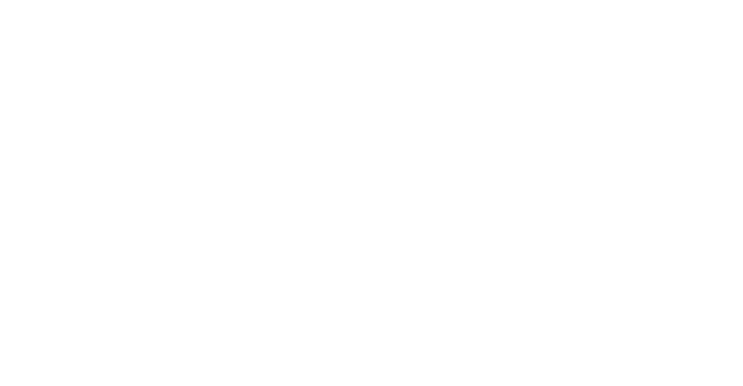
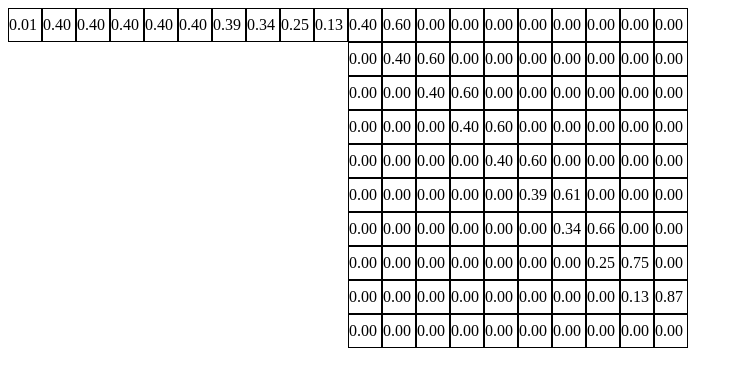
Before and after one commit to Blake-Dowling/MarkovDAG, a React (Create React App) app: page / in a window 1280 px wide. Shown: the top 386 px of the page, without its empty margins (0-743 px from the left). Built offline with nearby package versions, Linux system fonts and the light colour scheme.

Commit message:
Switched to and from index references.

```diff
--- a/src/index.tsx
+++ b/src/index.tsx
@@ -1,52 +1,11 @@
-import React, { useState, useEffect } from 'react'
+import React from 'react'
 import ReactDOM from 'react-dom'
-import StateMain from './line'
-import { State } from './line'
-import { MarkovMatrix } from './line'
+import State from './line'
 
 export default function App(){
-        //     useEffect(() => {
-
-        //     const interval = setInterval(() => {
-
-        //         setStateList1(densityState.drawState());
-        //         setMarkovMatrix(new MarkovMatrix(densityState.nodes.length));
-        //         markovMatrix.markovCalc(densityState);
-        //         markovMatrix.markovMult(densityState);
-        //         setMarkovList(markovMatrix.markovDisplay());
-
-        //     }, 1000);
-        //     return () => {
-        //         clearInterval(interval);
-        //     };
-        // }, []);
-    //************************************************************/
-    //******************** Main ********************/
-    //************************************************************/
-    //const[densityState, setDensityState] = React.useState(new State(10));
-
-
-        const[densityState, setDensityState] = React.useState(null);
-        console.log("--------")
-        const [StateList1, setStateList1] = React.useState([]);
-        const [markovMatrix, setMarkovMatrix] = useState([]);
-        const [markovList, setMarkovList] = React.useState(null);
-
-
-
     return(
         <div>
-            <StateMain
-                densityState={densityState}
-                setDensityState={setDensityState}
-                StateList1={StateList1}
-                setStateList1={setStateList1}
-                markovMatrix={markovMatrix}
-                setMarkovMatrix={setMarkovMatrix}
-                markovList={markovList}
-                setMarkovList={setMarkovList}
-
-            />
+            <State/>
         </div>
     )
 }
--- a/src/line.tsx
+++ b/src/line.tsx
@@ -1,11 +1,26 @@
 import React, {useEffect, useState} from 'react'
 
 
+export default function State() {
+    useEffect(() => {
+        const interval = setInterval(() => {
+            setStateList1(state.drawState());
+            setMarkovMatrix(new MarkovMatrix(state.nodes.length));
+            markovMatrix.markovCalc(state);
+            markovMatrix.markovMult(state);
+            setMarkovList(markovMatrix.markovDisplay());
 
+
+
+        }, 1000);
+        return () => {
+            clearInterval(interval);
+        };
+    }, []);
     //************************************************************/
     //******************** Markov matrix definition ********************/
     //************************************************************/
-    export class MarkovMatrix{
+    class MarkovMatrix{
         width: number;
         height: number;
         matrix: number[][] = [];
@@ -19,59 +34,60 @@
 
         }
         setProb(from: number, to: number, prob: number): void{
-            this.matrix[from][to] = prob;
+            this.matrix[to][from] = prob;
         }
 
         //******************** markovCalc ********************/
         //Perform single iteration of markov transformation
         //to calling State instance
-        markovCalc(densityState: State): void{
-            for(const curNode of densityState.nodes){
-                let fromIndex: number = densityState.nodes.indexOf(curNode);
+        markovCalc(state: State): void{
+            for(const curNode of state.nodes){
+                let fromIndex: number = state.nodes.indexOf(curNode);
                 for(const toNode of curNode.next){
                     let probTo: number = Math.max(0,(1.0 - toNode.density));
                     let probFrom: number = 1.0 - probTo;
-                    let toIndex: number = densityState.nodes.indexOf(toNode);
+                    let toIndex: number = state.nodes.indexOf(toNode);
                     this.setProb(fromIndex, toIndex, probTo);
                     this.setProb(fromIndex, fromIndex, probFrom);
                 }
             }
         }
-        markovMult(densityState: State): State{
+        markovMult(state: State): void{
             //******************** Check matrix side length = state length ********************/
-            if(densityState.nodes.length !== this.width){ //check matrix side = state length
+            if(state.nodes.length !== this.width){ //check matrix side = state length
                 throw new Error("Markov matrix width and height must equal state length.");
             }
             //******************** Matrix Multiplication ********************/
-            let oldDensities = Array(densityState.nodes.length).fill(0.0);
-            for(let i=0; i<densityState.nodes.length; i++){ //copy of old densities state
-                oldDensities[i] = densityState.nodes[i].density;
+            let oldDensities = Array(state.nodes.length).fill(0.0);
+            for(let i=0; i<state.nodes.length; i++){ //copy of old densities state
+                oldDensities[i] = state.nodes[i].density;
             }
-            let newDensities = Array(oldDensities.length).fill(0.0); //new densities state
+            let newDensities :any[]= []//Array(oldDensities.length).fill(0.0); //new densities state
             for(let row=0; row<this.matrix.length; row++){
+                let newDensity = 0.0;
                 for(let col=0; col<this.matrix[row].length; col++){
 
-                    newDensities[row] += oldDensities[row] * this.matrix[row][col];
-
-                    console.log(newDensities[row]);
+                    //newDensities[row] += oldDensities[row] * this.matrix[row][col];
+                    newDensity += oldDensities[row] * this.matrix[row][col];
+                    console.log("-------")
+                    console.log(this.matrix[row])
+                    //console.log(newDensities[row]);
                 }
+                newDensities.push(newDensity);
+                //console.log(newDensities)
             }
 
             //******************** Copy new state ********************/
-            //setDensityState((prevState) => {
-                // let newState = new State(prevState.nodes.length);
-                // newState.nodes = prevState.nodes;
-                // for(let i=0; i<prevState.nodes.length; i++){ //Copy new state densities to old state
-                //     newState.nodes[i].density = newDensities[i];
-                // }
-                // return (newState)
-            //});
-            let newState = new State(densityState.nodes.length);
-                newState.nodes = densityState.nodes;
-                for(let i=0; i<densityState.nodes.length; i++){ //Copy new state densities to old state
+            setState((prevState) => {
+                let newState = new State(prevState.nodes.length);
+                newState.nodes = prevState.nodes;
+                for(let i=0; i<prevState.nodes.length; i++){ //Copy new state densities to old state
                     newState.nodes[i].density = newDensities[i];
+
                 }
+
                 return (newState)
+            });
 
 
         }
@@ -114,7 +130,7 @@
     //************************************************************/
     //******************** State definition ********************/
     //************************************************************/
-    export class State{
+    class State{
         nodes: Node[]; //List of all nodes
         heads: Node[]; //Node at end of State (forwardmost)
         //******************** State Constructor ********************/
@@ -177,60 +193,36 @@
 
 
     }
-export default function StateMain(props: any) {
+    //************************************************************/
+    //******************** Main ********************/
+    //************************************************************/
+    const[state, setState] = React.useState(() => {
+        const initialState = new State(10);
+        return initialState;
+    }
+        );
 
-        useEffect(() => {
+    //setState(new State(10))
+    const [StateList1, setStateList1] = React.useState(state.drawState());
 
-            const interval = setInterval(() => {
+    const [markovMatrix, setMarkovMatrix] = useState(new MarkovMatrix(state.nodes.length));
 
-                props.setStateList1(props.densityState !== null ? props.densityState.drawState() : []);
-                props.setMarkovMatrix(new MarkovMatrix(props.densityState !== null ? props.densityState.nodes.length : 0));
-                if(props.markovMatrix !== null){
-                    //props.markovMatrix.markovCalc(props.densityState !== null ? props.densityState : null);
-                    //props.markovMatrix.markovMult(props.densityState !== null ? props.densityState : null);
-                }
-                //props.setMarkovList(props.markovMatrix.markovDisplay());
+    const [markovList, setMarkovList] = React.useState(markovMatrix.markovDisplay());
 
-            }, 1000);
-            return () => {
-                clearInterval(interval);
-            };
-        }, []);
-
-        // const[densityState, setDensityState] = React.useState(new State(10));
-        // console.log("--------")
-        // const [StateList1, setStateList1] = React.useState(densityState.drawState());
-        // const [markovMatrix, setMarkovMatrix] = useState(new MarkovMatrix(densityState.nodes.length));
-        // const [markovList, setMarkovList] = React.useState(markovMatrix.markovDisplay());
     //************************************************************/
     //******************** Render ********************/
     //************************************************************/
     return (
         <div style={{display: "flex"}}>
-            {props.StateList1}
-
-            {props.markovList}
+            {StateList1}
+            <br/>
+            {markovList}
         </div>
     )
 }
-
 let nodeStyle = {width: "2em",
                 height: "2em",
                 display: "flex",
                 alignItems: "center",
                 border: "1px solid black"
             };
-
-// export default function StateMain(){
-
-//     //************************************************************/
-//     //******************** Render ********************/
-//     //************************************************************/
-//     return (
-//         <div style={{display: "flex"}}>
-//             {StateList1}
-
-//             {markovList}
-//         </div>
-//     )
-// }
```
Lines whose indentation alone changed are shown as unchanged.
